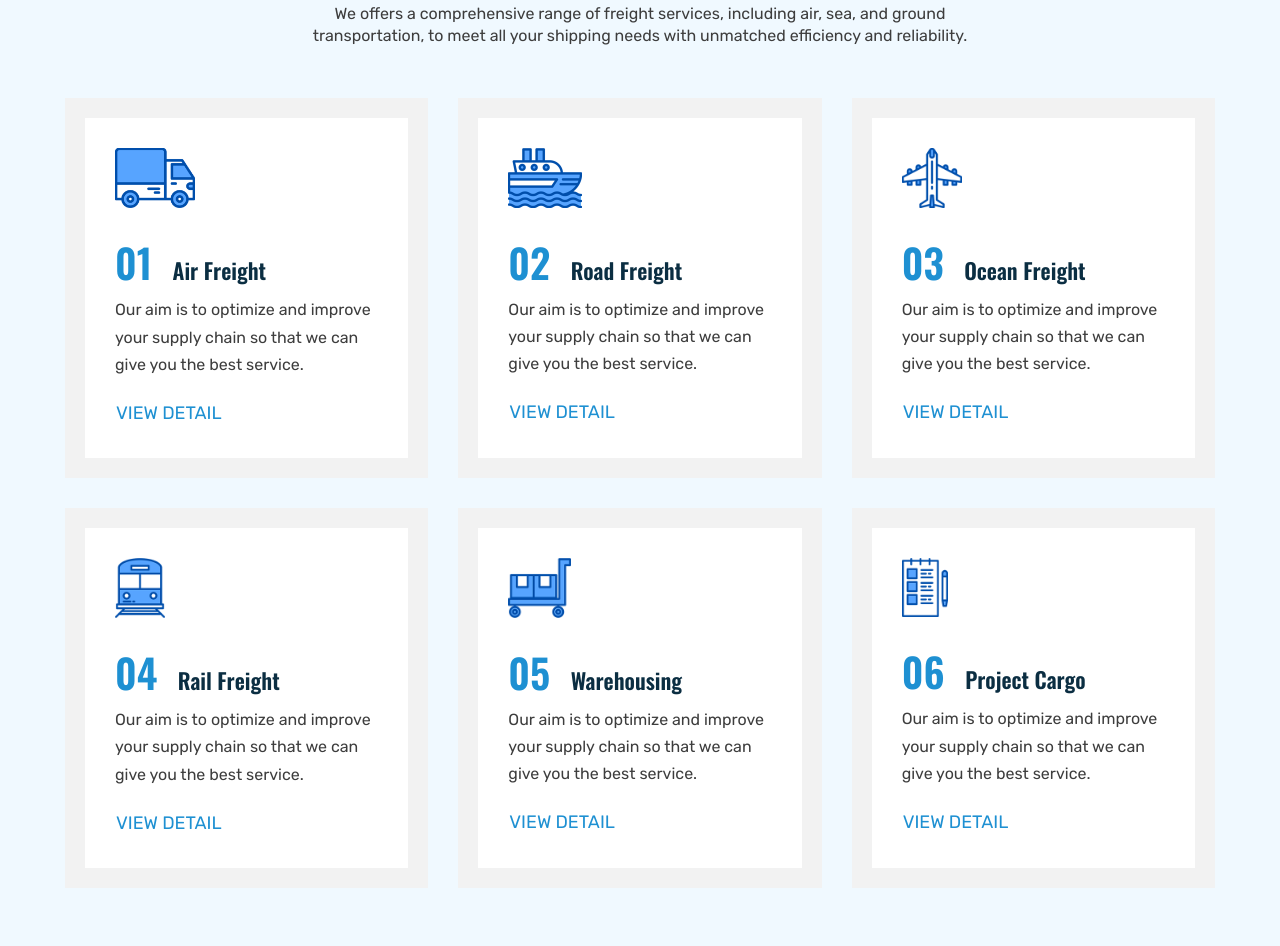
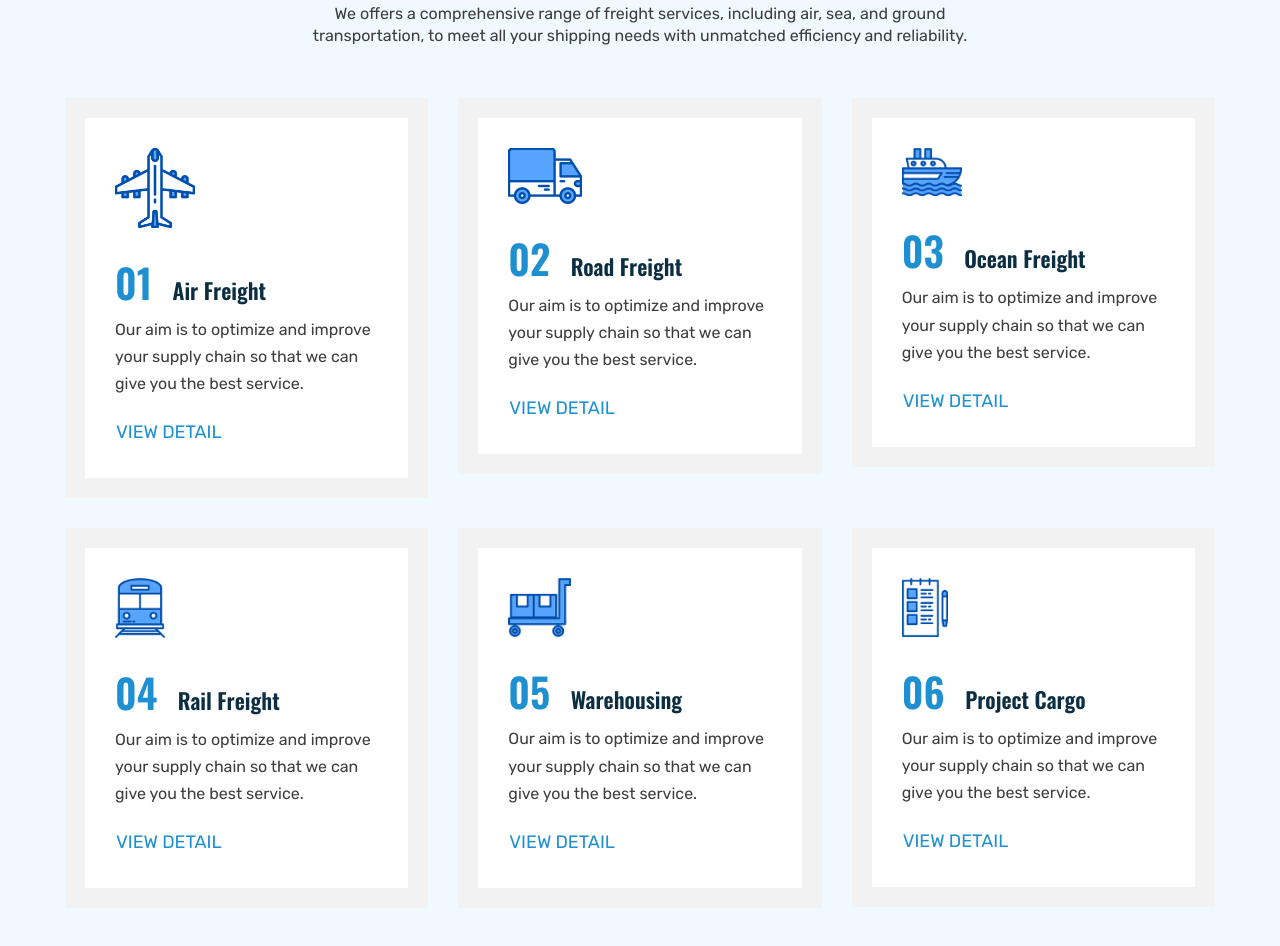
Before and after one commit to abhayverma2108/MOVE-IT, a plain HTML site: page index.html in a window 1280 px wide. Shown: the part 1958-2904 px from the top of the page. Drawn offline with nearby package versions, Linux system fonts and the light colour scheme.

Commit message:
feedback

```diff
--- a/index.html
+++ b/index.html
@@ -258,7 +258,7 @@
               <div class="service-card">
 
                 <div class="card-icon">
-                  <img src="./assets/images/service-icon-1.png" width="80" height="60" loading="lazy" alt="Truck">
+                  <img src="./assets/images/service-icon-3.png" width="80" height="60" loading="lazy" alt="Truck">
                 </div>
 
                 <h3 class="h3 card-title">
@@ -282,7 +282,7 @@
               <div class="service-card">
 
                 <div class="card-icon">
-                  <img src="./assets/images/service-icon-2.png" width="74" height="60" loading="lazy" alt="Ship">
+                  <img src="./assets/images/service-icon-1.png" width="74" height="60" loading="lazy" alt="Ship">
                 </div>
 
                 <h3 class="h3 card-title">
@@ -306,7 +306,7 @@
               <div class="service-card">
 
                 <div class="card-icon">
-                  <img src="./assets/images/service-icon-3.png" width="60" height="60" loading="lazy" alt="Airplane">
+                  <img src="./assets/images/service-icon-2.png" width="60" height="60" loading="lazy" alt="Airplane">
                 </div>
 
                 <h3 class="h3 card-title">
```
